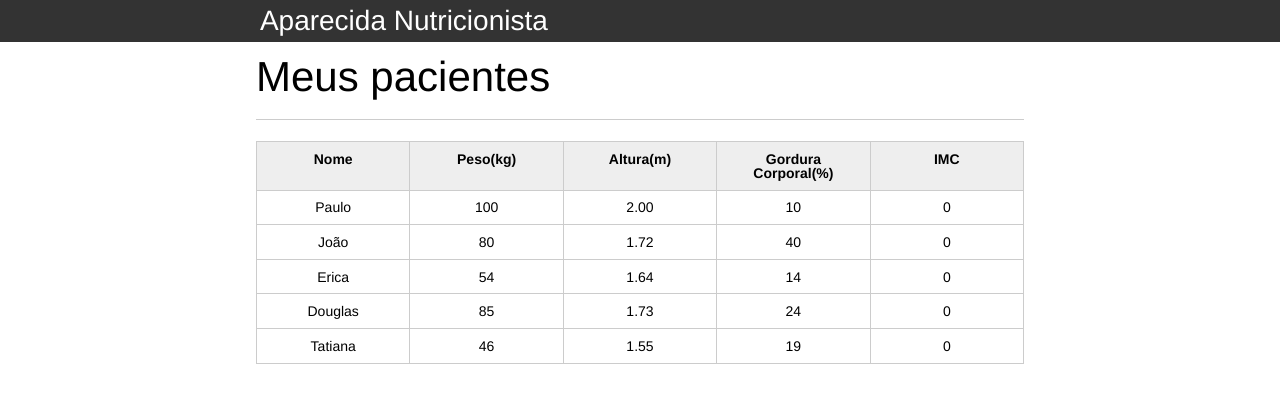
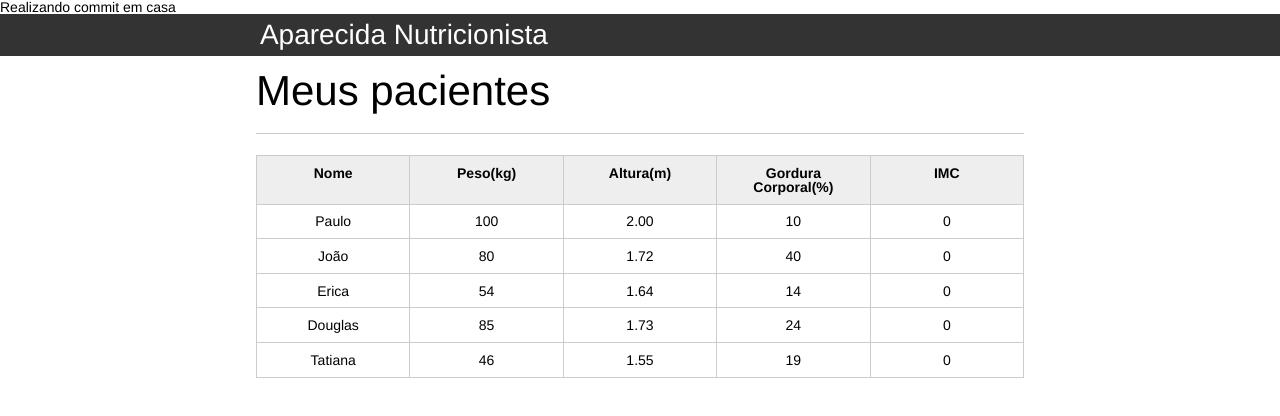
Before and after one commit to MatheusRFSilva/introducao-javascript, a plain HTML site: page index.html in a window 1280 px wide. Drawn offline with Linux system fonts and the light colour scheme.

Commit message:
Realizando commit em casa

```diff
--- a/index.html
+++ b/index.html
@@ -9,7 +9,7 @@
 
 	</head>
 	<body>
-
+		<h1>Realizando commit em casa </h1>
 		<header>
 			<div class="container">
 				<h1  class="titulo">Aparecida Nutrição</h1>
```
Also changed, not shown: js/principal.js (line endings or trailing spaces).
